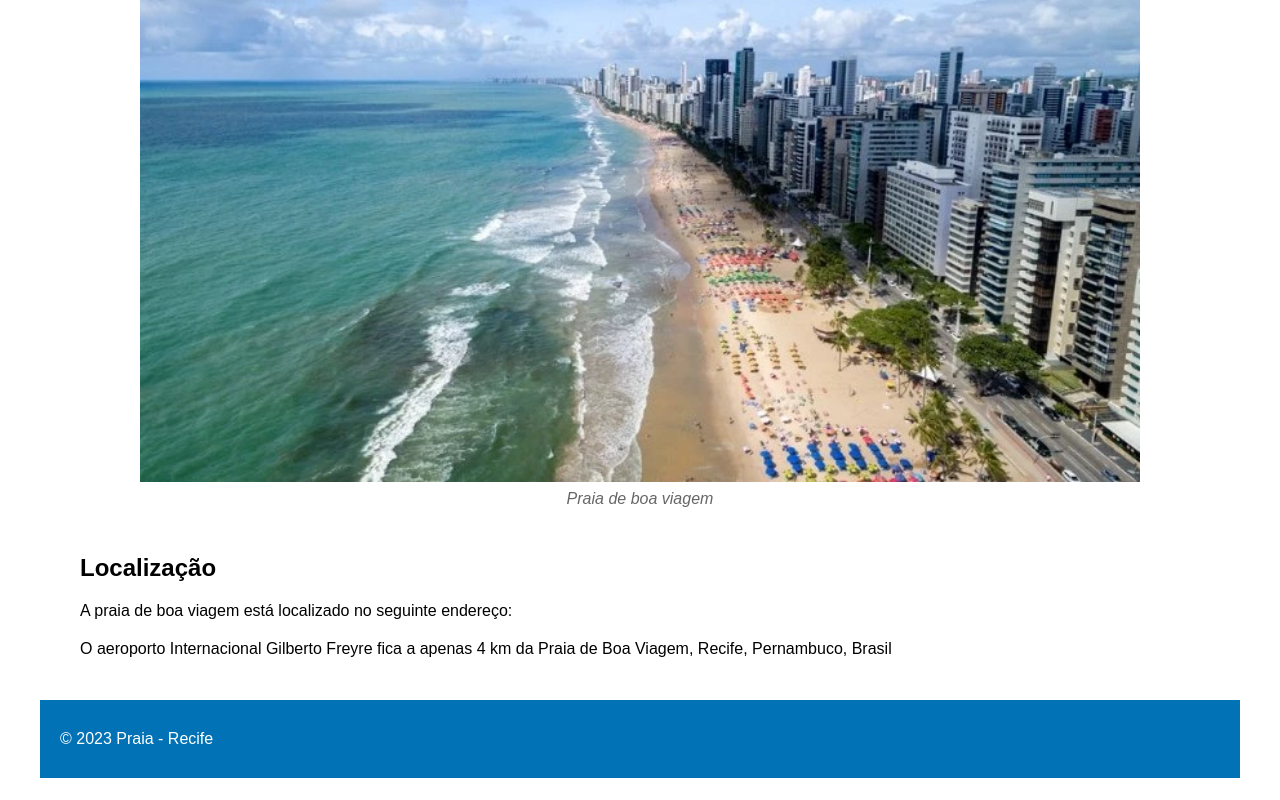
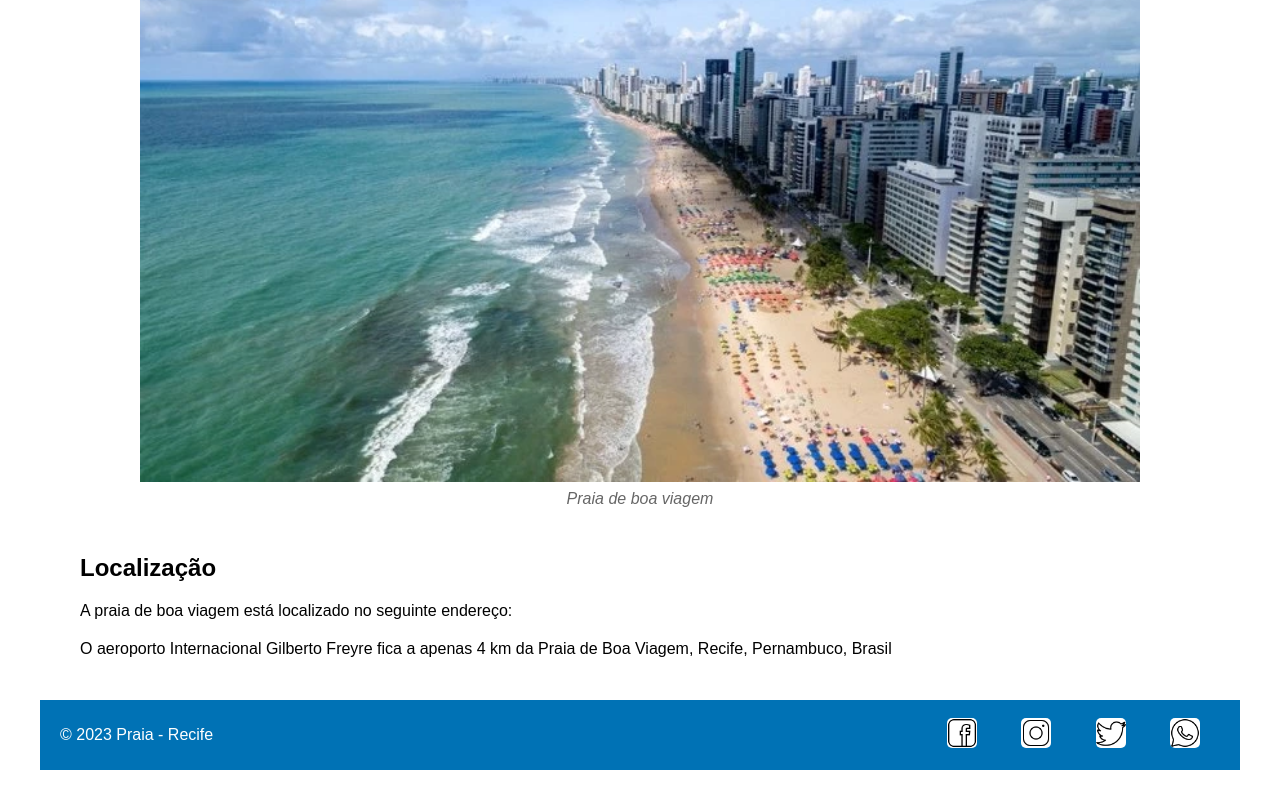
Before and after one commit to Junioroque/Proz-Educacao-Desafio, a plain HTML site: page paginas.html in a window 1280 px wide. Shown: the part 459-1259 px from the top of the page. Drawn offline with Linux system fonts and the light colour scheme.

Commit message:
ajuste e colocando contato como zap, twitter, instagram, facebook

```diff
--- a/css/style.css
+++ b/css/style.css
@@ -66,9 +66,21 @@ img {
 }
 
 footer {
+    display: flex;
     margin-bottom: 20px;
     background-color: #0072b5;
     color: white;
     text-align: center;
     padding: 10px 0;
+    align-items: center;
+    justify-content: space-between;
+    height: 50px;
 }
+
+
+footer img {
+    width: 30px;
+    height: 30px;
+    background-color: white;
+    border-radius: 5px;
+}
--- a/paginas.html
+++ b/paginas.html
@@ -30,6 +30,7 @@
         <figure>
             <img src="/img/praia.webp" alt="Imagem do Marco Zero">
             <figcaption>Praia de boa viagem</figcaption>
+
         </figure>
     </section>
 
@@ -44,6 +45,12 @@
 
     <footer>
         <p>&copy; 2023 Praia - Recife</p>
+        <p>
+            <img src="/img/icons8-facebook-50.png">
+            <img src="/img/icons8-instagram-50.png">
+            <img src="/img/icons8-twitter-50.png">
+            <img src="/img/icons8-whatsapp-50.png">
+        </p>
     </footer>
 </body>
 </html>
```
Also changed, not shown: index.html (+6 -1 lines), img/icons8-facebook-50.png (added), img/icons8-instagram-50.png (added), img/icons8-twitter-50.png (added), img/icons8-whatsapp-50.png (added).
